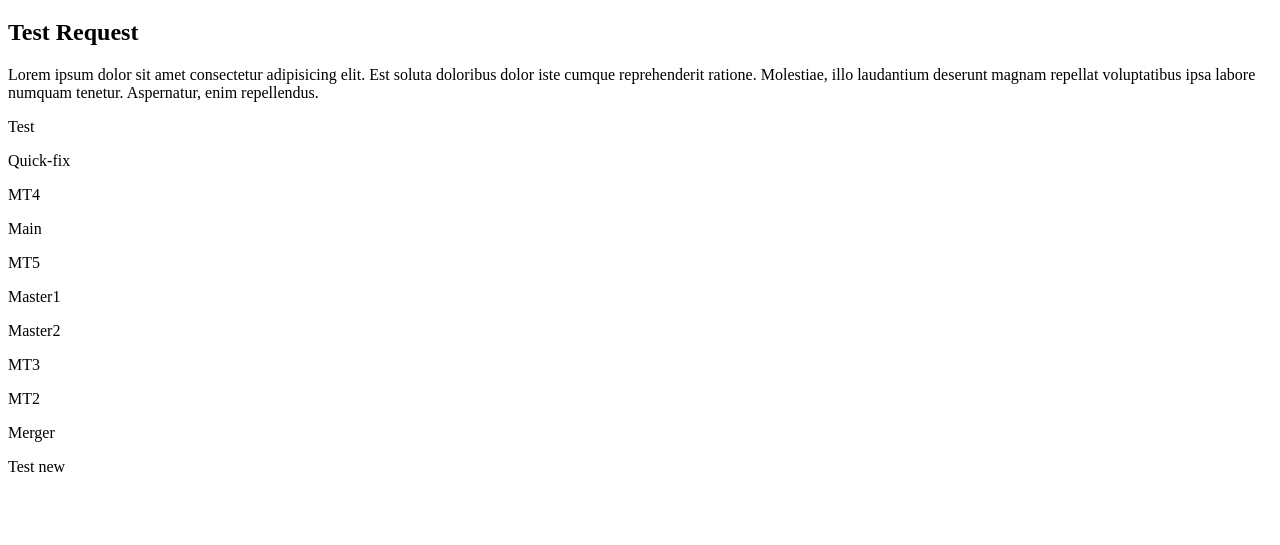
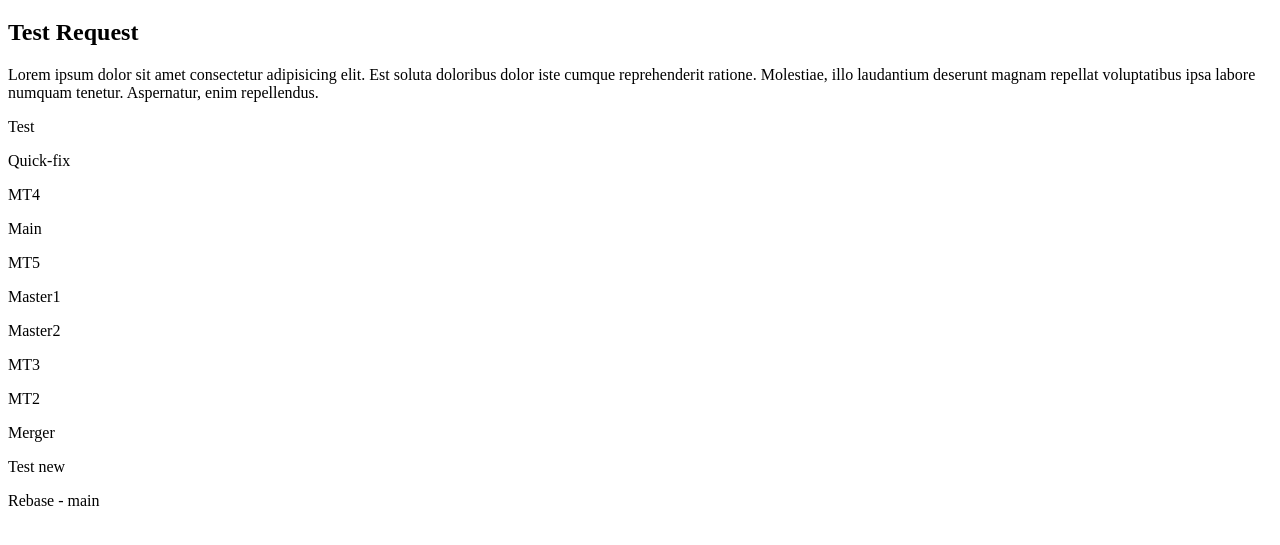
Before and after one commit to AnhHuy-Dev/test-git, a plain HTML site: page index.html in a window 1280 px wide. Shown: the part 61-606 px from the top of the page. Drawn offline with Linux system fonts and the light colour scheme.

Commit message:
rebase-main

```diff
--- a/index.html
+++ b/index.html
@@ -25,6 +25,7 @@
     <p>MT2</p>
     <p>Merger</p>
     <p>Test new</p>
+    <p>Rebase - main</p>
 </body>
 
 </html>
```
